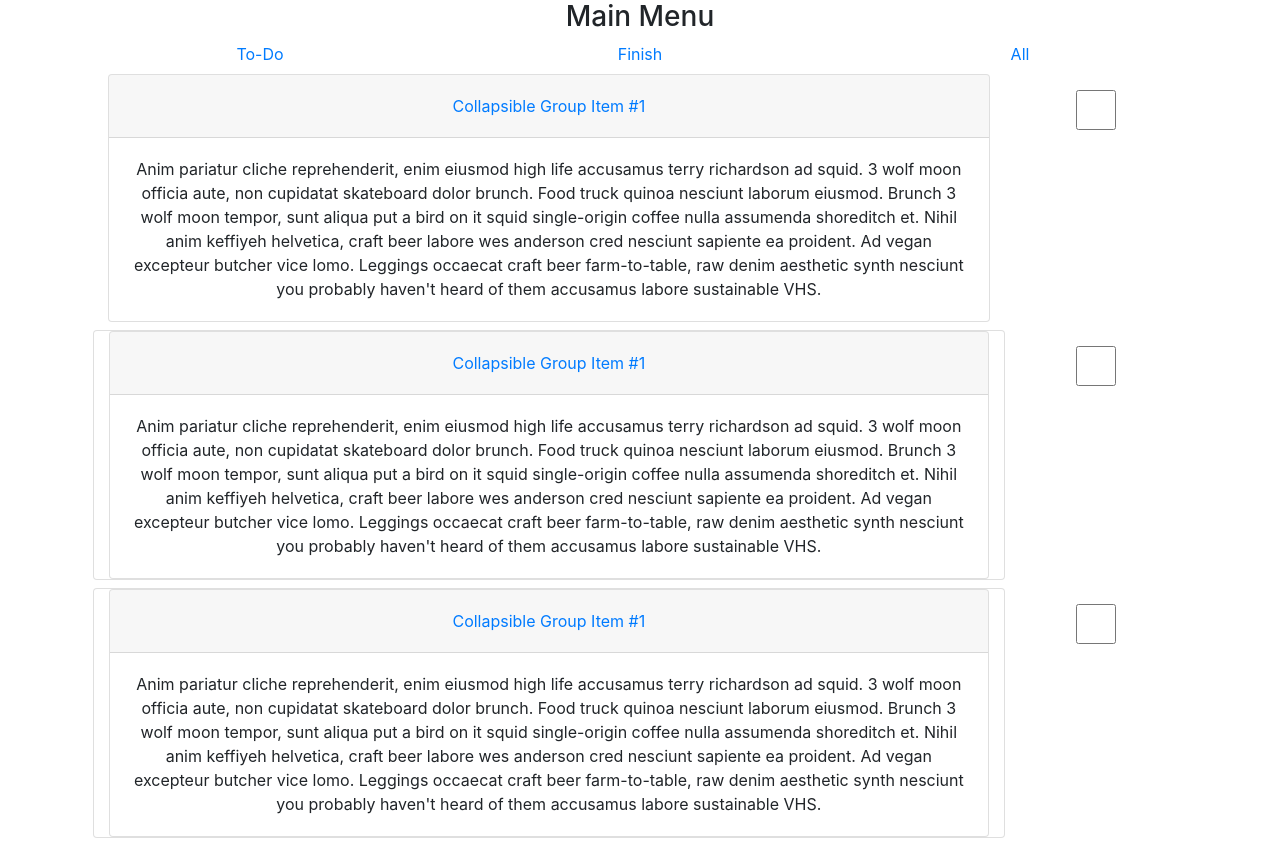
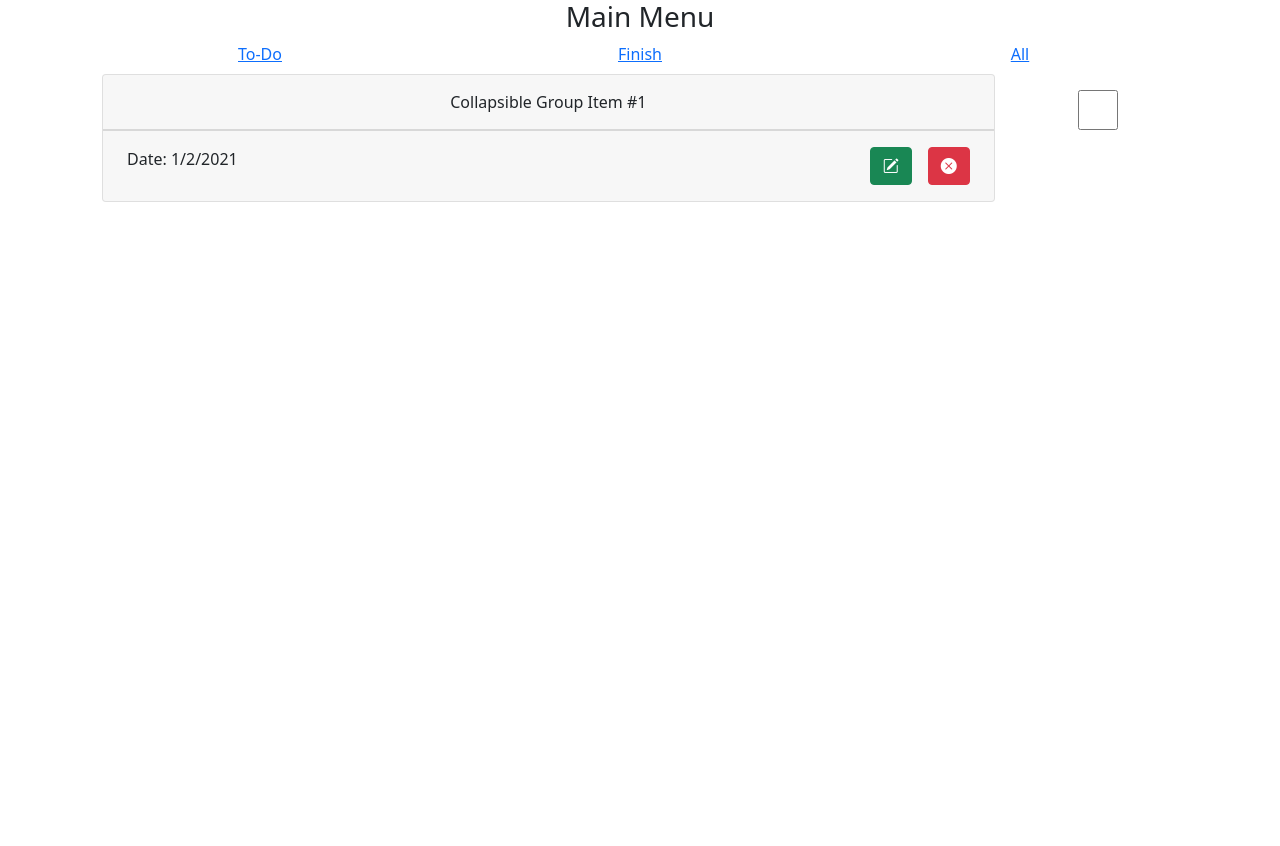
Before and after one commit to jroyvde/webapp-project, a plain HTML site: page index2.html in a window 1280 px wide. After the commit the page ends 800 px from the top, so only its background shows below. Drawn offline with nearby package versions, Linux system fonts and the light colour scheme.

Commit message:
fixing cards

```diff
--- a/index2.html
+++ b/index2.html
@@ -4,8 +4,9 @@
     <meta charset="UTF-8">
     <meta name="viewport" content="width=device-width, initial-scale=1.0">
     <title>The Plan</title>
-    <link rel="stylesheet" href="https://cdn.jsdelivr.net/npm/bootstrap@4.5.3/dist/css/bootstrap.min.css"
-    integrity="sha384-TX8t27EcRE3e/ihU7zmQxVncDAy5uIKz4rEkgIXeMed4M0jlfIDPvg6uqKI2xXr2" crossorigin="anonymous">
+<!-- CSS only -->
+    <link href="https://cdn.jsdelivr.net/npm/bootstrap@5.0.0-beta1/dist/css/bootstrap.min.css" rel="stylesheet" integrity="sha384-giJF6kkoqNQ00vy+HMDP7azOuL0xtbfIcaT9wjKHr8RbDVddVHyTfAAsrekwKmP1" crossorigin="anonymous">
+    <link rel="stylesheet" href="https://cdn.jsdelivr.net/npm/bootstrap-icons@1.3.0/font/bootstrap-icons.css">
     <link rel="stylesheet" href="/css/style.css">
 </head>
 <body>
@@ -13,9 +14,7 @@
     <div class="row text-center">
       <div class="col-12">
         <div class="row">
-                <div class="col-12">
              <h3 class="text-center">Main Menu</h3>
-                </div>
          </div>
          <div class="row">
             <div class="col-4">
@@ -28,71 +27,46 @@
                 <a href="#">All</a>
                 </div>
         </div>
+
         <div class="row m-2">
-          <div class="accordion col-10" id="accordionExample">
+              <div class="accordion col-10" id="accordionExample2">
                 <div class="card">
-              <div class="card-header" id="headingOne">
+                  <div class="card-header" id="headingTwo">
                     <h5 class="mb-0">
-                  <button class="btn btn-link" type="button" data-toggle="collapse" data-target="#collapseOne" aria-expanded="true" aria-controls="collapseOne">
+                      <button class="btn" type="button" data-bs-toggle="collapse" data-bs-target="#collapseExample" aria-expanded="false" aria-controls="collapseExample">
                         Collapsible Group Item #1
                       </button>
                     </h5>
                   </div>
 
-              <div id="collapseOne" class="collapse show" aria-labelledby="headingOne" data-parent="#accordionExample">
-                <div class="card-body">
-                  Anim pariatur cliche reprehenderit, enim eiusmod high life accusamus terry richardson ad squid. 3 wolf moon officia aute, non cupidatat skateboard dolor brunch. Food truck quinoa nesciunt laborum eiusmod. Brunch 3 wolf moon tempor, sunt aliqua put a bird on it squid single-origin coffee nulla assumenda shoreditch et. Nihil anim keffiyeh helvetica, craft beer labore wes anderson cred nesciunt sapiente ea proident. Ad vegan excepteur butcher vice lomo. Leggings occaecat craft beer farm-to-table, raw denim aesthetic synth nesciunt you probably haven't heard of them accusamus labore sustainable VHS.
+                  <div class="collapse" id="collapseExample">
+                    <div class="card-body">Anim pariatur cliche reprehenderit, enim eiusmod high life accusamus terry richardson ad squid. 3 wolf moon officia aute, non cupidatat skateboard dolor brunch. Food truck quinoa nesciunt laborum eiusmod. Brunch 3 wolf moon tempor, sunt aliqua put a bird on it squid single-origin coffee nulla assumenda shoreditch et. Nihil anim keffiyeh helvetica, craft beer labore wes anderson cred nesciunt sapiente ea proident. Ad vegan excepteur butcher vice lomo. Leggings occaecat craft beer farm-to-table, raw denim aesthetic synth nesciunt you probably haven't heard of them accusamus labore sustainable VHS.
+                    </div>
+                  </div>
+                  <div class="card-footer ">
+
+                    <div class="d-flex bd-highlight">
+                      <div class="me-auto p-2 bd-highlight">Date: 1/2/2021</div>
+                      <div class="p-2 bd-highlight"><button class="btn btn-success"><i class="bi bi-pencil-square"></i></button></div>
+                      <div class="p-2 bd-highlight"><button class="btn btn-danger"><i class="bi bi-x-circle-fill"></i></button></div>
                     </div>
                   </div>
                 </div>
            </div>
             <div class="col-2 p-3"><input type="checkbox" class="checkbox"></div>
         </div>
-        <div class="row m-2">
-            <div class="col-10 card"><div class="accordion" id="accordionExample2">
-                <div class="card">
-                  <div class="card-header" id="headingTwo">
-                    <h5 class="mb-0">
-                      <button class="btn btn-link" type="button" data-toggle="collapse" data-target="#collapseTwo" aria-expanded="true" aria-controls="collapseTwo">
-                        Collapsible Group Item #1
-                      </button>
-                    </h5>
-                  </div>
 
-                  <div id="collapseTwo" class="collapse show" aria-labelledby="headingOne" data-parent="#accordionExample2">
-                    <div class="card-body">
-                      Anim pariatur cliche reprehenderit, enim eiusmod high life accusamus terry richardson ad squid. 3 wolf moon officia aute, non cupidatat skateboard dolor brunch. Food truck quinoa nesciunt laborum eiusmod. Brunch 3 wolf moon tempor, sunt aliqua put a bird on it squid single-origin coffee nulla assumenda shoreditch et. Nihil anim keffiyeh helvetica, craft beer labore wes anderson cred nesciunt sapiente ea proident. Ad vegan excepteur butcher vice lomo. Leggings occaecat craft beer farm-to-table, raw denim aesthetic synth nesciunt you probably haven't heard of them accusamus labore sustainable VHS.
-                    </div>
-                  </div>
-                </div>
-           </div></div>
-            <div class="col-2 p-3"><input type="checkbox" class="checkbox"></div>
-        </div>
-        <div class="row m-2">
-            <div class="col-10 card"><div class="accordion" id="accordionExample3">
-                <div class="card">
-                  <div class="card-header" id="headingThree">
-                    <h5 class="mb-0">
-                      <button class="btn btn-link" type="button" data-toggle="collapse" data-target="#collapseThree" aria-expanded="true" aria-controls="collapseThree">
-                        Collapsible Group Item #1
-                      </button>
-                    </h5>
-                  </div>
 
-                  <div id="collapseThree" class="collapse show" aria-labelledby="headingOne" data-parent="#accordionExample3">
-                    <div class="card-body">
-                      Anim pariatur cliche reprehenderit, enim eiusmod high life accusamus terry richardson ad squid. 3 wolf moon officia aute, non cupidatat skateboard dolor brunch. Food truck quinoa nesciunt laborum eiusmod. Brunch 3 wolf moon tempor, sunt aliqua put a bird on it squid single-origin coffee nulla assumenda shoreditch et. Nihil anim keffiyeh helvetica, craft beer labore wes anderson cred nesciunt sapiente ea proident. Ad vegan excepteur butcher vice lomo. Leggings occaecat craft beer farm-to-table, raw denim aesthetic synth nesciunt you probably haven't heard of them accusamus labore sustainable VHS.
-                    </div>
-                  </div>
-                </div>
-           </div></div>
-            <div class="col-2 p-3"><input type="checkbox" class="checkbox"></div>
-        </div>
+
       </div>
     </div>
 
 </div>
-<script src="https://code.jquery.com/jquery-3.5.1.slim.min.js" integrity="sha384-DfXdz2htPH0lsSSs5nCTpuj/zy4C+OGpamoFVy38MVBnE+IbbVYUew+OrCXaRkfj" crossorigin="anonymous"></script>
-<script src="https://cdn.jsdelivr.net/npm/bootstrap@4.5.3/dist/js/bootstrap.bundle.min.js" integrity="sha384-ho+j7jyWK8fNQe+A12Hb8AhRq26LrZ/JpcUGGOn+Y7RsweNrtN/tE3MoK7ZeZDyx" crossorigin="anonymous"></script>
+
+
+
+<!-- CSS only -->
+<!-- JavaScript Bundle with Popper -->
+<script src="https://cdn.jsdelivr.net/npm/bootstrap@5.0.0-beta1/dist/js/bootstrap.bundle.min.js" integrity="sha384-ygbV9kiqUc6oa4msXn9868pTtWMgiQaeYH7/t7LECLbyPA2x65Kgf80OJFdroafW" crossorigin="anonymous"></script>
 </body>
 </html>
```
Lines whose indentation alone changed are shown as unchanged.
